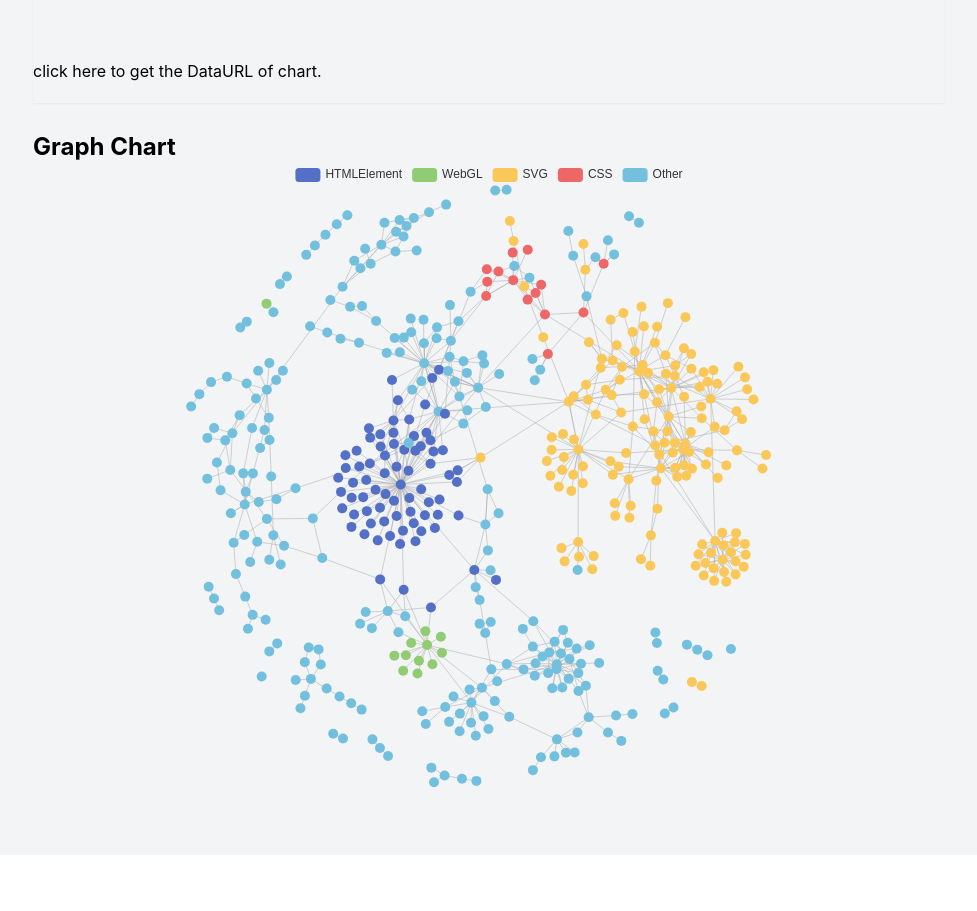
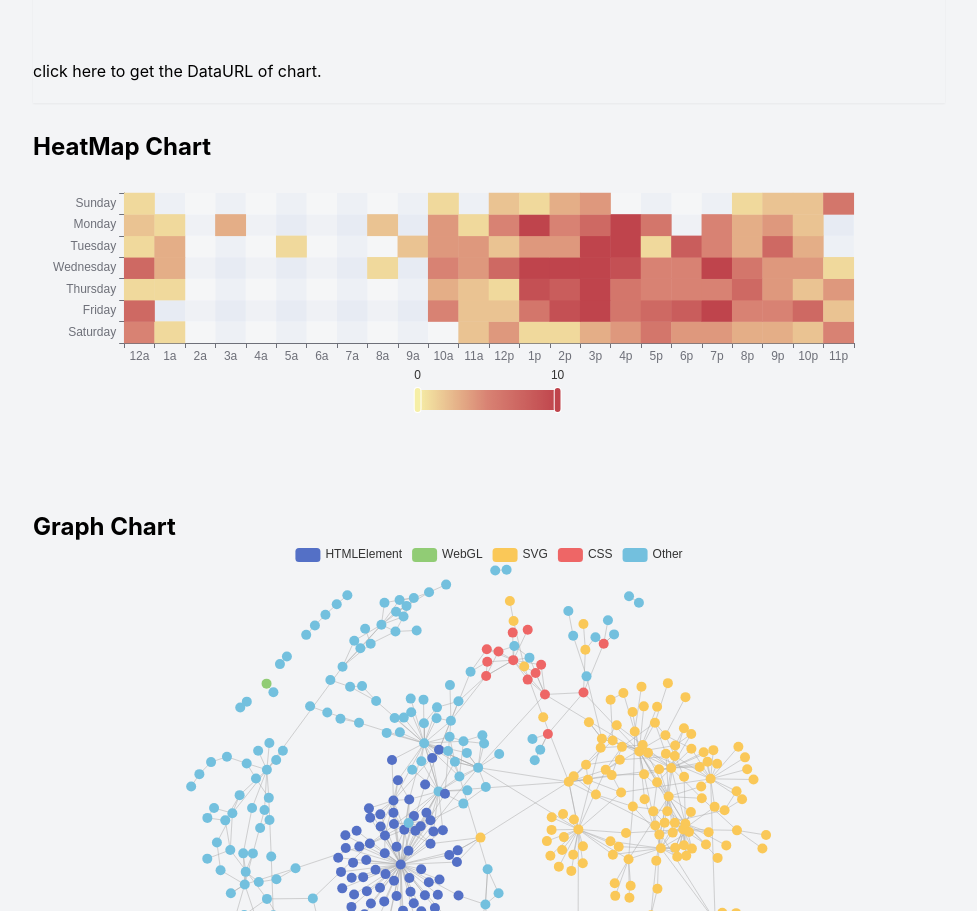
Before and after one commit to ellesis/tailwind-react, a React (Create React App) app: page /echart in a window 1280 px wide. Shown: the part 2585-3496 px from the top of the page, without its empty margins (271-1248 px from the left). Before the commit the page ends 3440 px from the top, so only its background shows below. Built offline with nearby package versions, Linux system fonts and the light colour scheme.

Commit message:
add Heat Map - eChart

```diff
--- /dev/null
+++ b/src/components/charts/HeatMap.js
@@ -0,0 +1,256 @@
+import React from 'react'
+import ReactEcharts from 'echarts-for-react'
+
+export default function HeatMap({ title }) {
+  var hours = [
+    '12a',
+    '1a',
+    '2a',
+    '3a',
+    '4a',
+    '5a',
+    '6a',
+    '7a',
+    '8a',
+    '9a',
+    '10a',
+    '11a',
+    '12p',
+    '1p',
+    '2p',
+    '3p',
+    '4p',
+    '5p',
+    '6p',
+    '7p',
+    '8p',
+    '9p',
+    '10p',
+    '11p'
+  ]
+
+  var days = ['Saturday', 'Friday', 'Thursday', 'Wednesday', 'Tuesday', 'Monday', 'Sunday']
+
+  var data = [
+    [0, 0, 5],
+    [0, 1, 1],
+    [0, 2, 0],
+    [0, 3, 0],
+    [0, 4, 0],
+    [0, 5, 0],
+    [0, 6, 0],
+    [0, 7, 0],
+    [0, 8, 0],
+    [0, 9, 0],
+    [0, 10, 0],
+    [0, 11, 2],
+    [0, 12, 4],
+    [0, 13, 1],
+    [0, 14, 1],
+    [0, 15, 3],
+    [0, 16, 4],
+    [0, 17, 6],
+    [0, 18, 4],
+    [0, 19, 4],
+    [0, 20, 3],
+    [0, 21, 3],
+    [0, 22, 2],
+    [0, 23, 5],
+    [1, 0, 7],
+    [1, 1, 0],
+    [1, 2, 0],
+    [1, 3, 0],
+    [1, 4, 0],
+    [1, 5, 0],
+    [1, 6, 0],
+    [1, 7, 0],
+    [1, 8, 0],
+    [1, 9, 0],
+    [1, 10, 5],
+    [1, 11, 2],
+    [1, 12, 2],
+    [1, 13, 6],
+    [1, 14, 9],
+    [1, 15, 11],
+    [1, 16, 6],
+    [1, 17, 7],
+    [1, 18, 8],
+    [1, 19, 12],
+    [1, 20, 5],
+    [1, 21, 5],
+    [1, 22, 7],
+    [1, 23, 2],
+    [2, 0, 1],
+    [2, 1, 1],
+    [2, 2, 0],
+    [2, 3, 0],
+    [2, 4, 0],
+    [2, 5, 0],
+    [2, 6, 0],
+    [2, 7, 0],
+    [2, 8, 0],
+    [2, 9, 0],
+    [2, 10, 3],
+    [2, 11, 2],
+    [2, 12, 1],
+    [2, 13, 9],
+    [2, 14, 8],
+    [2, 15, 10],
+    [2, 16, 6],
+    [2, 17, 5],
+    [2, 18, 5],
+    [2, 19, 5],
+    [2, 20, 7],
+    [2, 21, 4],
+    [2, 22, 2],
+    [2, 23, 4],
+    [3, 0, 7],
+    [3, 1, 3],
+    [3, 2, 0],
+    [3, 3, 0],
+    [3, 4, 0],
+    [3, 5, 0],
+    [3, 6, 0],
+    [3, 7, 0],
+    [3, 8, 1],
+    [3, 9, 0],
+    [3, 10, 5],
+    [3, 11, 4],
+    [3, 12, 7],
+    [3, 13, 14],
+    [3, 14, 13],
+    [3, 15, 12],
+    [3, 16, 9],
+    [3, 17, 5],
+    [3, 18, 5],
+    [3, 19, 10],
+    [3, 20, 6],
+    [3, 21, 4],
+    [3, 22, 4],
+    [3, 23, 1],
+    [4, 0, 1],
+    [4, 1, 3],
+    [4, 2, 0],
+    [4, 3, 0],
+    [4, 4, 0],
+    [4, 5, 1],
+    [4, 6, 0],
+    [4, 7, 0],
+    [4, 8, 0],
+    [4, 9, 2],
+    [4, 10, 4],
+    [4, 11, 4],
+    [4, 12, 2],
+    [4, 13, 4],
+    [4, 14, 4],
+    [4, 15, 14],
+    [4, 16, 12],
+    [4, 17, 1],
+    [4, 18, 8],
+    [4, 19, 5],
+    [4, 20, 3],
+    [4, 21, 7],
+    [4, 22, 3],
+    [4, 23, 0],
+    [5, 0, 2],
+    [5, 1, 1],
+    [5, 2, 0],
+    [5, 3, 3],
+    [5, 4, 0],
+    [5, 5, 0],
+    [5, 6, 0],
+    [5, 7, 0],
+    [5, 8, 2],
+    [5, 9, 0],
+    [5, 10, 4],
+    [5, 11, 1],
+    [5, 12, 5],
+    [5, 13, 10],
+    [5, 14, 5],
+    [5, 15, 7],
+    [5, 16, 11],
+    [5, 17, 6],
+    [5, 18, 0],
+    [5, 19, 5],
+    [5, 20, 3],
+    [5, 21, 4],
+    [5, 22, 2],
+    [5, 23, 0],
+    [6, 0, 1],
+    [6, 1, 0],
+    [6, 2, 0],
+    [6, 3, 0],
+    [6, 4, 0],
+    [6, 5, 0],
+    [6, 6, 0],
+    [6, 7, 0],
+    [6, 8, 0],
+    [6, 9, 0],
+    [6, 10, 1],
+    [6, 11, 0],
+    [6, 12, 2],
+    [6, 13, 1],
+    [6, 14, 3],
+    [6, 15, 4],
+    [6, 16, 0],
+    [6, 17, 0],
+    [6, 18, 0],
+    [6, 19, 0],
+    [6, 20, 1],
+    [6, 21, 2],
+    [6, 22, 2],
+    [6, 23, 6]
+  ]
+
+  data = data.map(function (item) {
+    return [item[1], item[0], item[2] || '-']
+  })
+
+  // 차트 속성과 데이터를 지정합니다.
+  var option = {
+    tooltip: {
+      position: 'top'
+    },
+    animation: false,
+    grid: {
+      height: '50%',
+      y: '10%'
+    },
+    xAxis: {
+      type: 'category',
+      data: hours,
+      splitArea: {
+        show: true
+      }
+    },
+    yAxis: {
+      type: 'category',
+      data: days,
+      splitArea: {
+        show: true
+      }
+    },
+    visualMap: {
+      min: 0,
+      max: 10,
+      calculable: true,
+      orient: 'horizontal',
+      left: 'center',
+      bottom: '15%'
+    },
+    series: [
+      {
+        name: 'Punch Card',
+        type: 'heatmap',
+        data: data
+      }
+    ]
+  }
+
+  return (
+    <div className="py-5 my-2">
+      <h4>{title}</h4>
+      <ReactEcharts option={option} />
+    </div>
+  )
+}
--- a/src/pages/chart.js
+++ b/src/pages/chart.js
@@ -7,11 +7,14 @@ import LineChart from '../components/charts/LineChart'
 import LineAreaChart from '../components/charts/LineAreaChart'
 
 import BarChart from '../components/charts/BarChart'
+
 import BarChartWithTooltip from '../components/charts/BarChartWithTooltip'
 
 import PieChart from '../components/charts/PieChart'
 
 import FunnelChart from '../components/charts/FunnelChart'
+
+import HeatMap from '../components/charts/HeatMap'
 
 import GraphChart from '../components/charts/GraphChart'
 
@@ -32,6 +35,8 @@ export default function PageChart() {
 
       <FunnelChart title="Funnel Chart"></FunnelChart>
 
+      <HeatMap title="HeatMap Chart"></HeatMap>
+
       <GraphChart title="Graph Chart"></GraphChart>
     </LayoutOrange>
   )
```
